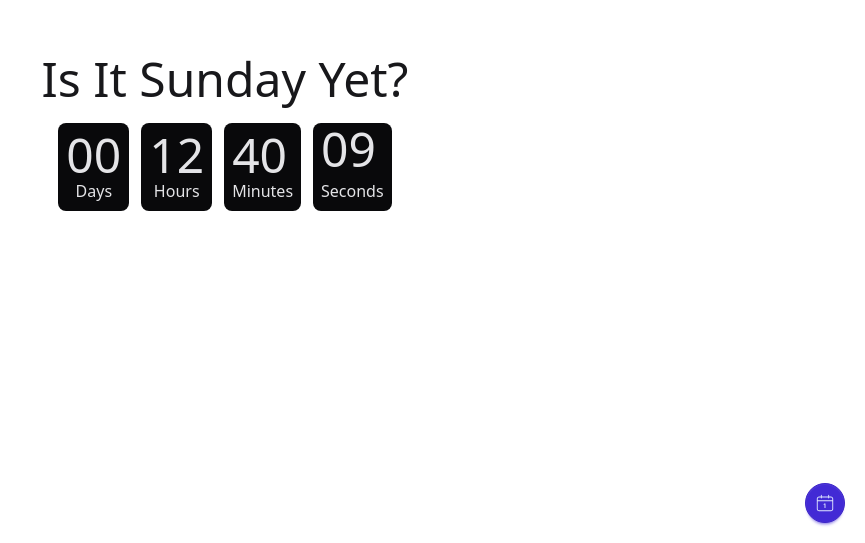
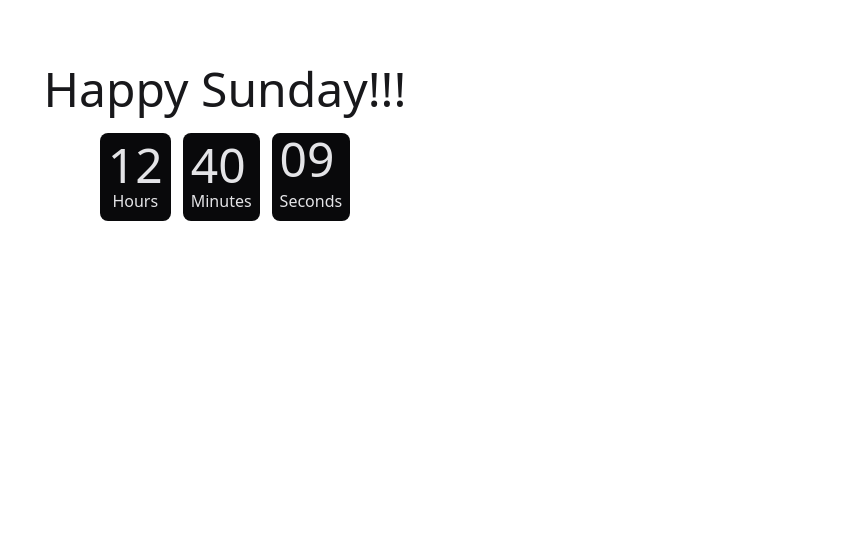
Before and after one commit to kelvinchincc/sunday-dread, a React (Vite) app: page / in a window 1280 px wide. Shown: the part 257-800 px from the top of the page, without its empty margins (415-1280 px from the left). Built offline with nearby package versions, Linux system fonts and the light colour scheme.

Commit message:
Add MondayCountDown and render on Sundays
Add new MondayCountDown component to show countdown to Monday.
Extract getNow helper (normalizes now to Sunday) and use it for
initial state and the interval in App. Conditionally render the
MondayCountDown when today is Sunday.

```diff
--- a/src/App.tsx
+++ b/src/App.tsx
@@ -1,14 +1,17 @@
 import dayjs from "dayjs";
 import { useEffect, useState } from "react";
+import { MondayCountDown } from "./components/MondayCountDown";
 import { SundayCountDown } from "./components/SundayCountDown";
 
+const getNow = () => dayjs().day(0);
+
 function App() {
-  const [now, setNow] = useState(dayjs());
+  const [now, setNow] = useState(getNow());
   const isTodaySunday = now.day() === 0;
 
   useEffect(() => {
     const interval = setInterval(() => {
-      setNow(dayjs());
+      setNow(getNow());
     }, 1000);
     return () => clearInterval(interval);
   }, []);
@@ -17,6 +20,7 @@ function App() {
     <div className="h-dvh grid place-items-center">
       <main className="flex flex-col gap-5 items-center">
         {isTodaySunday || <SundayCountDown now={now} isTodaySunday={isTodaySunday} />}
+        {isTodaySunday && <MondayCountDown now={now} />}
       </main>
     </div>
   );
--- /dev/null
+++ b/src/components/MondayCountDown.tsx
@@ -0,0 +1,31 @@
+import type { Dayjs } from "dayjs";
+import { Counter } from "./Counter";
+
+interface MondayCountDownProps {
+  now: Dayjs;
+}
+
+export function MondayCountDown({ now }: MondayCountDownProps) {
+  const monday = now.startOf("day").day(1);
+  const hoursUntilMonday = monday.diff(now, "hour");
+  const minutesUntilMonday = monday.diff(now.add(hoursUntilMonday, "hour"), "minute");
+  const secondsUntilMonday = monday.diff(
+    now.add(hoursUntilMonday, "hour").add(minutesUntilMonday, "minute"),
+    "second",
+  );
+
+  const renderTitle = () => {
+    return <h1 className="text-center text-5xl">Happy Sunday!!!</h1>;
+  };
+
+  return (
+    <>
+      {renderTitle()}
+      <section className="flex flex-row gap-3">
+        <Counter value={hoursUntilMonday} label="Hours" />
+        <Counter value={minutesUntilMonday} label="Minutes" />
+        <Counter value={secondsUntilMonday} label="Seconds" />
+      </section>
+    </>
+  );
+}
```
